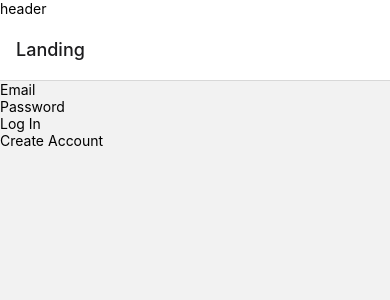
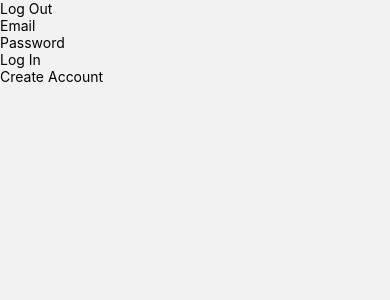
Before and after one commit to izzy-pin/QuaffTheShelf, a React Native app: screen /Landing in a window 390 px wide. Shown: the top 300 px of the page. Built offline with nearby package versions, Linux system fonts and the light colour scheme; no server answers.

Commit message:
Added log out functionality to header

```diff
--- a/App.js
+++ b/App.js
@@ -17,8 +17,10 @@ const Stack = createNativeStackNavigator();
 const App = () => {
   return (
     <NavigationContainer>
-      <Header />
-      <Stack.Navigator initialRouteName="Landing">
+      <Stack.Navigator
+        initialRouteName="Landing"
+        screenOptions={{ header: (props) => <Header {...props} /> }}
+      >
         <Stack.Screen name="Landing" component={Landing} />
         <Stack.Screen name="Home" component={Home} />
         <Stack.Screen name="AddBook" component={AddBook} />
--- a/src/components/Header.js
+++ b/src/components/Header.js
@@ -1,8 +1,24 @@
 import React from "react";
-import { Text } from "react-native";
+import { Text, TouchableOpacity } from "react-native";
+import { getAuth, signOut } from "@firebase/auth";
+//import app from "../../firebase-config";
 
-const Header = () => {
-  return <Text>header</Text>;
+const Header = ({ navigation }) => {
+  const handleLogOut = () => {
+    const auth = getAuth();
+    signOut(auth)
+      .then(() => {
+        navigation.navigate("Landing");
+      })
+      .catch((err) => {
+        console.log(err);
+      });
+  };
+  return (
+    <TouchableOpacity onPress={handleLogOut}>
+      <Text>Log Out</Text>
+    </TouchableOpacity>
+  );
 };
 
 export default Header;
--- a/src/screens/Landing.js
+++ b/src/screens/Landing.js
@@ -3,8 +3,6 @@ import {
   getAuth,
   createUserWithEmailAndPassword,
   signInWithEmailAndPassword,
-  signOut,
-  onAuthStateChanged,
 } from "firebase/auth";
 import {
   Text,
@@ -16,21 +14,10 @@ import {
 } from "react-native";
 import { useState } from "react";
 import app from "../../firebase-config";
-app; //<- added to pass linting!!
 
 const Landing = ({ navigation }) => {
   const [email, setEmail] = useState("");
   const [password, setPassword] = useState("");
-  const [signedIn, setSignedIn] = useState();
-  const auth = getAuth();
-
-  onAuthStateChanged(auth, (user) => {
-    if (user) {
-      setSignedIn(true);
-    } else {
-      setSignedIn(false);
-    }
-  });
 
   const handleCreateAccount = () => {
     const auth = getAuth();
@@ -38,7 +25,7 @@ const Landing = ({ navigation }) => {
       .then((userCredentials) => {
         const user = userCredentials.user;
         console.log(user);
-        navigation.navigate("Home"); //will changing to create account page
+        navigation.navigate("Home"); //will need changing to create account page
       })
       .catch((err) => {
         switch (err.code) {
@@ -65,7 +52,6 @@ const Landing = ({ navigation }) => {
       .then((userCredentials) => {
         const user = userCredentials.user;
         console.log(user);
-        setSignedIn(true);
         navigation.navigate("Home");
       })
       .catch((err) => {
@@ -87,19 +73,6 @@ const Landing = ({ navigation }) => {
         }
       });
   };
-  const handleLogOut = () => {
-    const auth = getAuth();
-    auth.onAuthStateChanged((user) => {
-      if (user) {
-        setSignedIn(false);
-        signOut(auth)
-          .then(() => {})
-          .catch((err) => {
-            console.log(err);
-          });
-      }
-    });
-  };
   return (
     <ScrollView>
       <KeyboardAvoidingView behavior="position">
@@ -117,15 +90,9 @@ const Landing = ({ navigation }) => {
           ></TextInput>
         </View>
         <View>
-          {signedIn === true ? (
-            <TouchableOpacity onPress={handleLogOut}>
-              <Text>Log Out</Text>
-            </TouchableOpacity>
-          ) : (
-            <TouchableOpacity onPress={handleLogIn}>
-              <Text>Log In</Text>
-            </TouchableOpacity>
-          )}
+          <TouchableOpacity onPress={handleLogIn}>
+            <Text>Log In</Text>
+          </TouchableOpacity>
           <TouchableOpacity onPress={handleCreateAccount}>
             <Text>Create Account</Text>
           </TouchableOpacity>
```
Also changed, not shown: .eslintrc.json.
